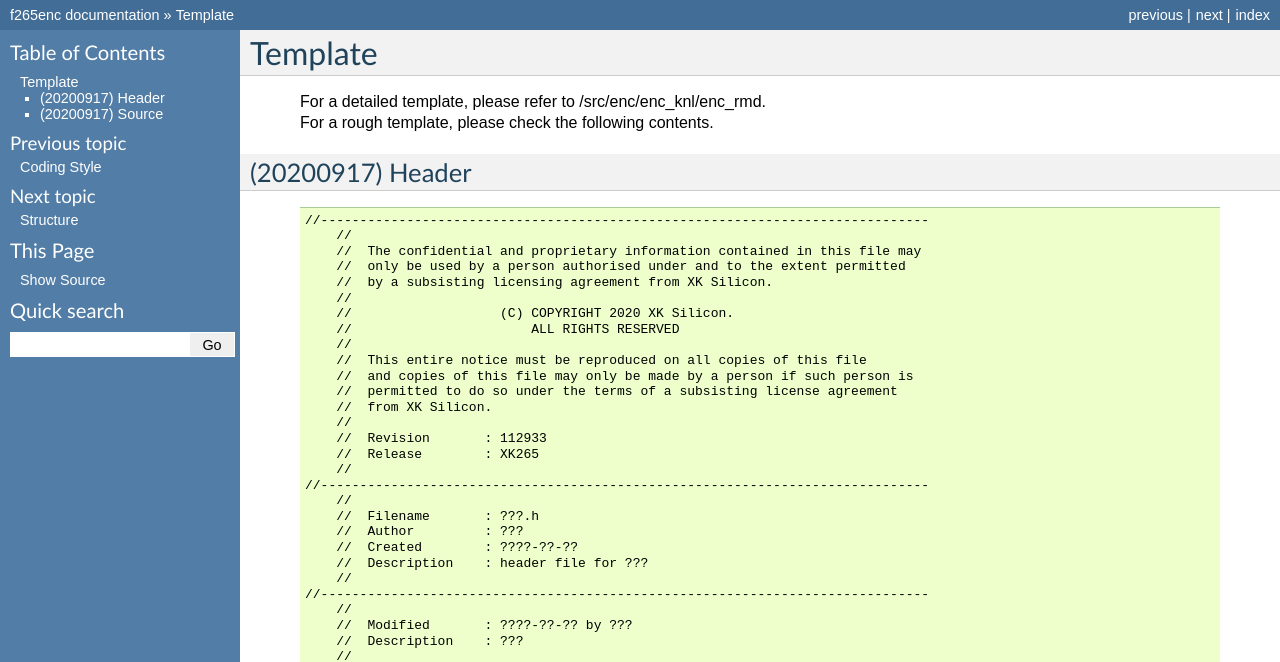
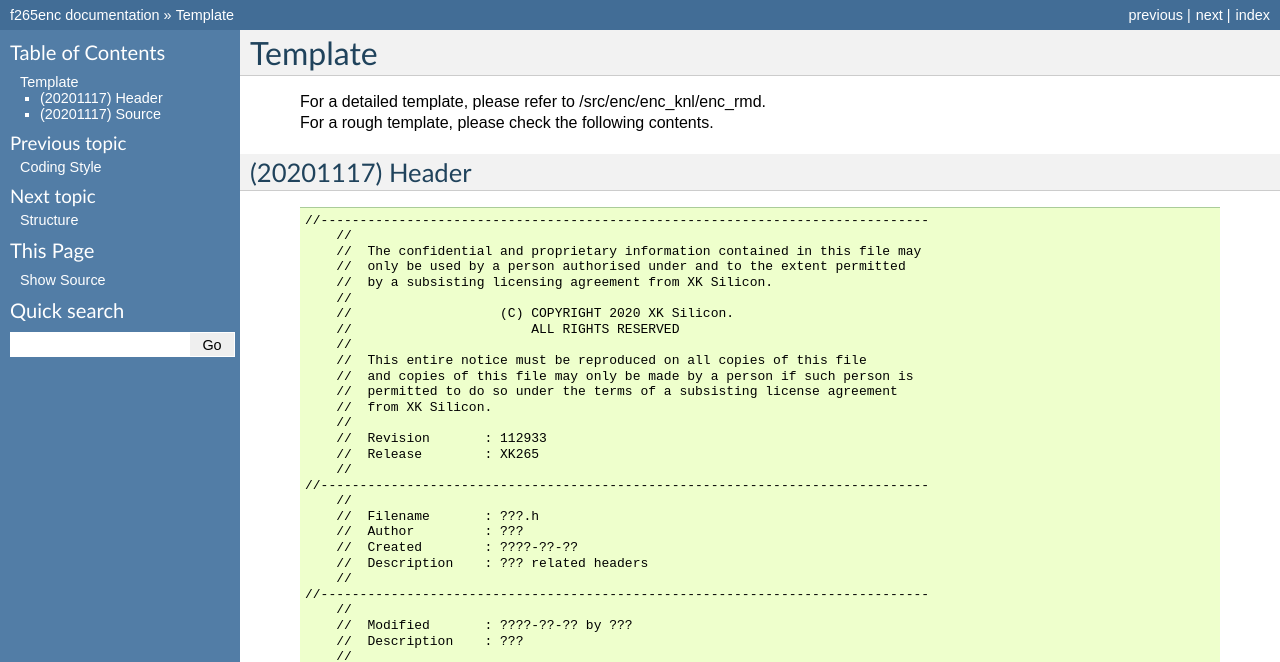
Before and after one commit to iamhll/f265enc_doc, a Sphinx documentation site: the page built from source/template/main.rst, in a window 1280 px wide and 1400 px high. Shown: the top 662 px of the window. Built offline with Sphinx 7.4.7, drawn with Linux system fonts in a browser that asks for light colours; some of the changed text lies outside the part shown.

Commit message:
[MINOR] [UPDATE] 1. template    a. updated

```diff
--- a/source/template/main.rst
+++ b/source/template/main.rst
@@ -14,7 +14,7 @@
     |   For a rough template, please check the following contents.
 
 
-(20200917) Header
+(20201117) Header
 -----------------
 
     ::
@@ -102,7 +102,7 @@
         #endif /* __XK265_???_HPP_ */
 
 
-(20200917) Source
+(20201117) Source
 -----------------
 
     ::
```
Also changed, not shown: other parts of source/template/main.rst (+2 -2 lines).
